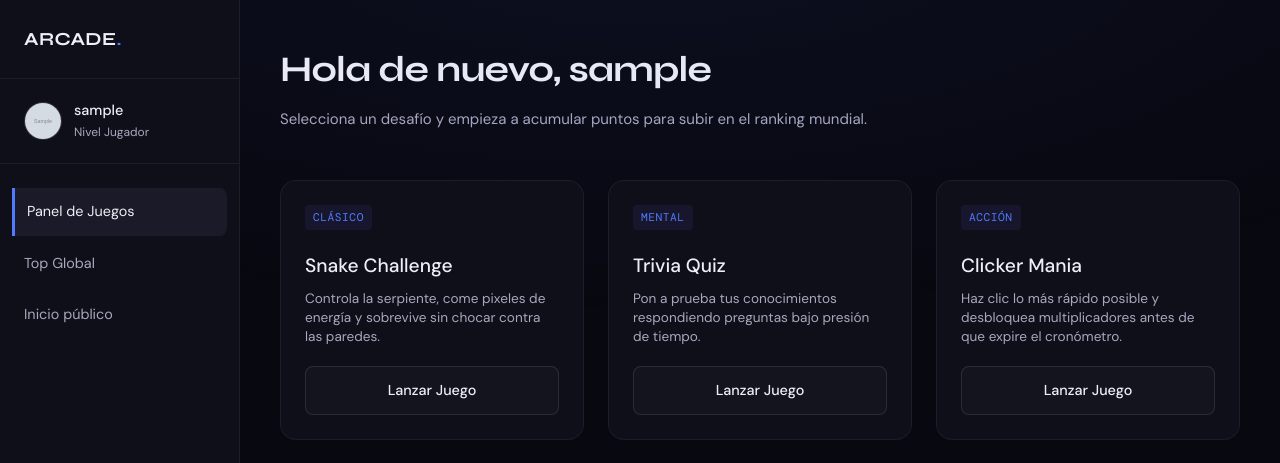
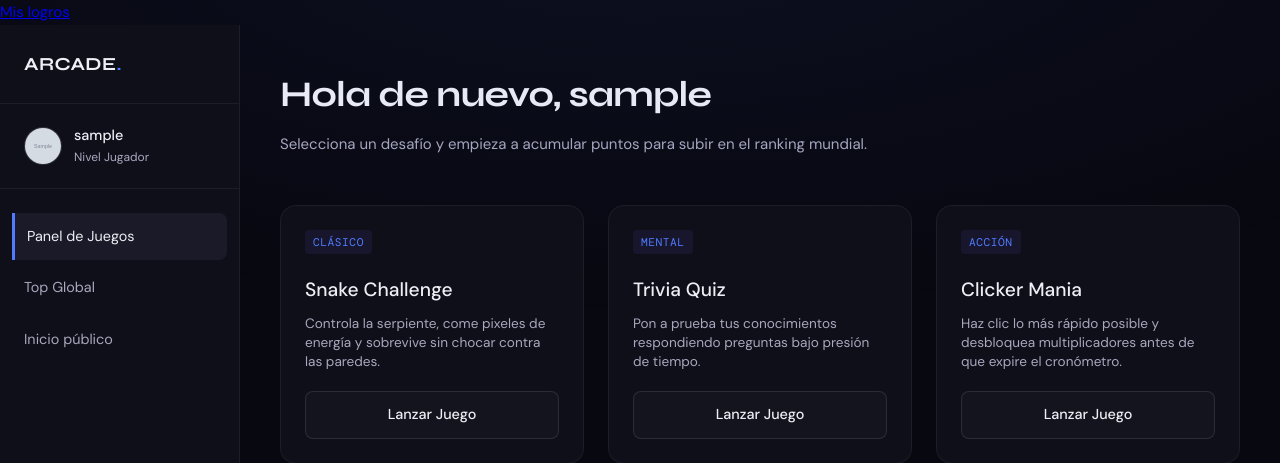
Before and after one commit to elshoto2000/VideoGames, a Flask app: page /dashboard in a window 1280 px wide. Shown: the top 463 px of the page. Run offline with Flask 3, Linux system fonts and the light colour scheme; the visitor is signed in with stand-in values (Sample User, id 1); grey boxes marked "Sample" are stand-in pictures; a database or web service that is not in the repository returns one stand-in record (values such as "Sample title").

Commit message:
Update dashboard.html

```diff
--- a/templates/dashboard.html
+++ b/templates/dashboard.html
@@ -1,6 +1,7 @@
 <!DOCTYPE html>
 <html lang="es">
 <head>
+    <a href="/logros">Mis logros</a>
     <meta charset="UTF-8">
     <meta name="viewport" content="width=device-width, initial-scale=1.0">
     <title>Arcade | Panel</title>
```
